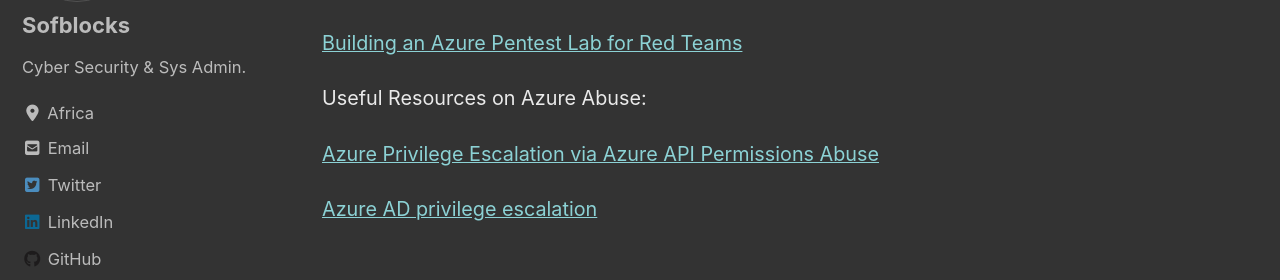
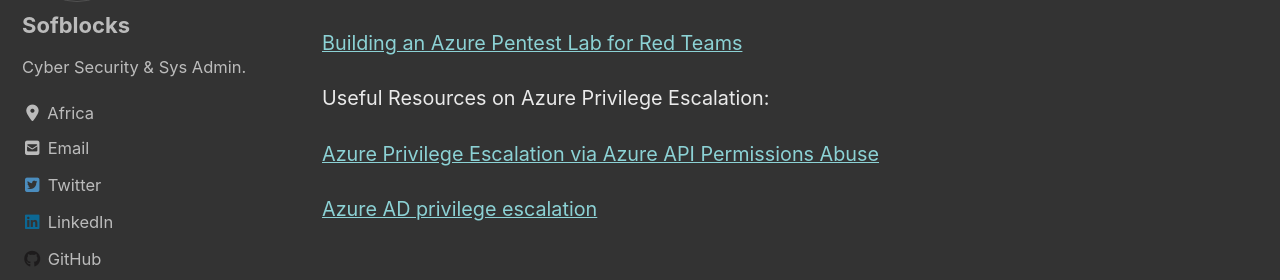
Before and after one commit to sofblocks/sofblocks.github.io, a Jekyll site: the page built from _posts/blog/2023-01-09-azure-cloud-pentesting.md, in a window 1280 px wide and 900 px high, scrolled down 14864 px. Shown: the part 174-454 px from the top of the window. Built offline with Jekyll 4.4.1, drawn with Linux system fonts in a browser that asks for light colours; cached includes are drawn as plain includes; nearby versions of some CDN libraries; comment, search, counter and statistics services are not loaded.

Commit message:
Update 2023-01-09-azure-cloud-pentesting.md

```diff
--- a/_posts/blog/2023-01-09-azure-cloud-pentesting.md
+++ b/_posts/blog/2023-01-09-azure-cloud-pentesting.md
@@ -335,7 +335,7 @@
 
 [Building an Azure Pentest Lab for Red Teams](https://www.sans.org/webcasts/sans-workshop-building-azure-pentest-lab-red-teams/)
 
-Useful Resources on Azure Abuse:
+Useful Resources on Azure Privilege Escalation:
 
 [Azure Privilege Escalation via Azure API Permissions Abuse](https://posts.specterops.io/azure-privilege-escalation-via-azure-api-permissions-abuse-74aee1006f48)
 
```
